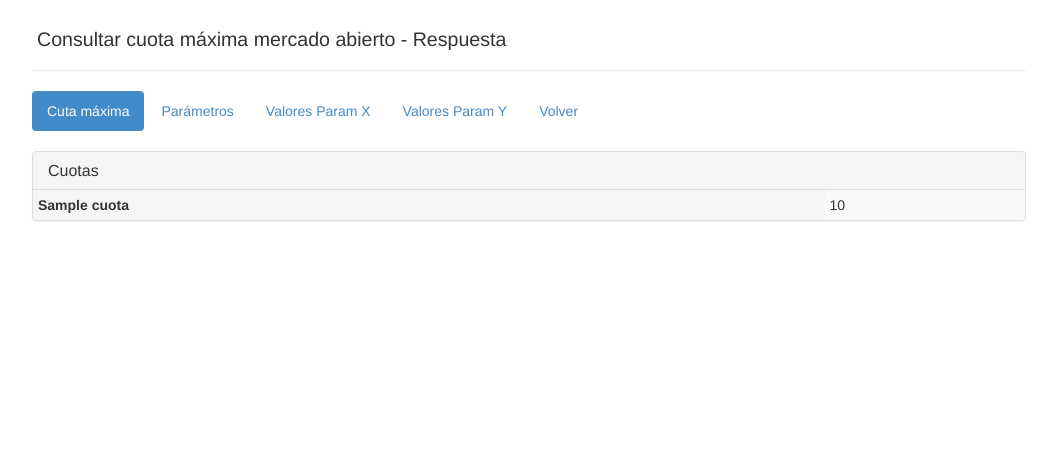
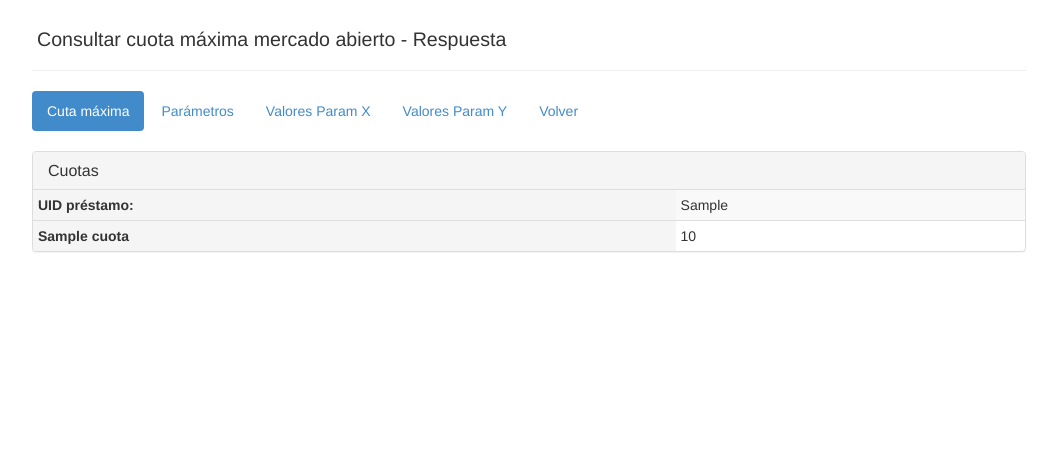
Before and after one commit to stabora/nbsf, a Flask app: template app/templates/consultas/cuotaMA_respuesta.html in a window 1280 px wide. Shown: the part 51-502 px from the top of the page, without its empty margins (111-1168 px from the left). Run offline with Flask 2, Linux system fonts and the light colour scheme; the template is opened without the code that fills it: most values are stand-ins (such as "Sample title", 1, 10 or a date in 2020); parts of the project's set-up code (start-up, migrations or seed data) failed here and were passed over; some libraries are stand-ins or nearby versions.

Commit message:
- Consulta Cuota MA: se agrega dato UID préstamo

```diff
--- a/app/mod_consultas/helpers/html.py
+++ b/app/mod_consultas/helpers/html.py
@@ -125,6 +125,7 @@ class HTML:
             parametros[u'Compromiso mensual'] = float(datos[0]['BUREAU_PRESTAMOS_CUOTA_RES']) + float(datos[0]['BUREAU_TTCC_PAGO_MINIMO'])
 
         variables = {
+            'uidPrestamo': uidPrestamo,
             'cuotas': cuotas,
             'parametros': parametros,
             'valoresParamX': valoresParamX,
--- a/app/templates/consultas/cuotaMA_respuesta.html
+++ b/app/templates/consultas/cuotaMA_respuesta.html
@@ -22,6 +22,10 @@
 		  </div>
 
 			<table class="table table-striped table-condensed table-hover">
+				<tr>
+					<td class="active"><strong>UID pr&eacute;stamo:</strong></td>
+					<td>{{ variables.uidPrestamo }}</td>
+				</tr>
 				{% for nombre, valor in variables.cuotas|dictsort %}
 				<tr>
 					<td class="active"><strong>{{ nombre }}</strong></td>
```
